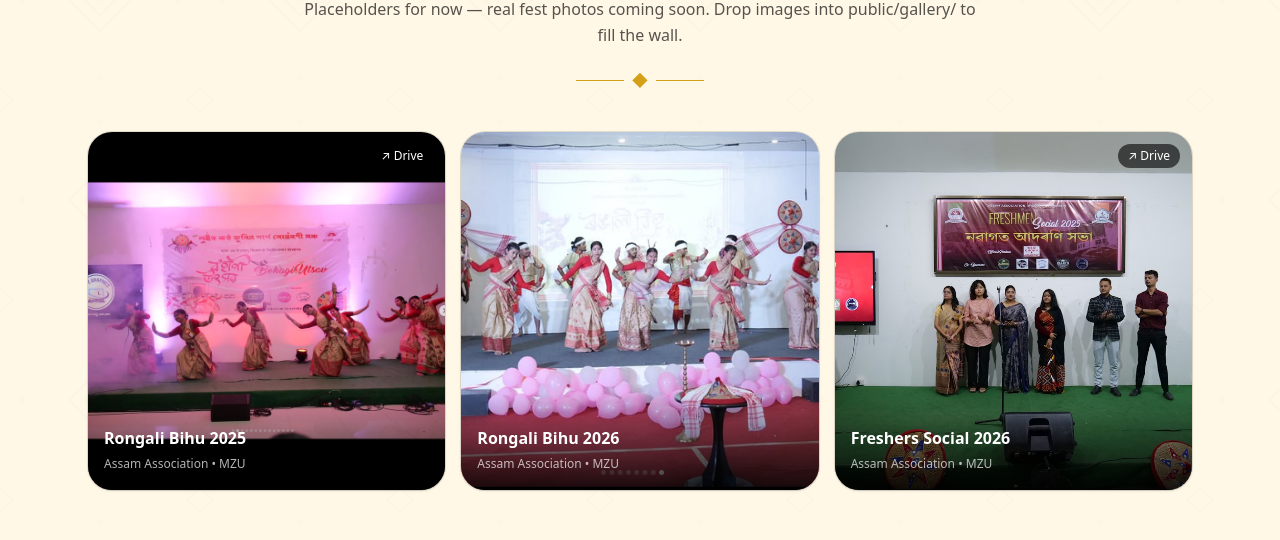
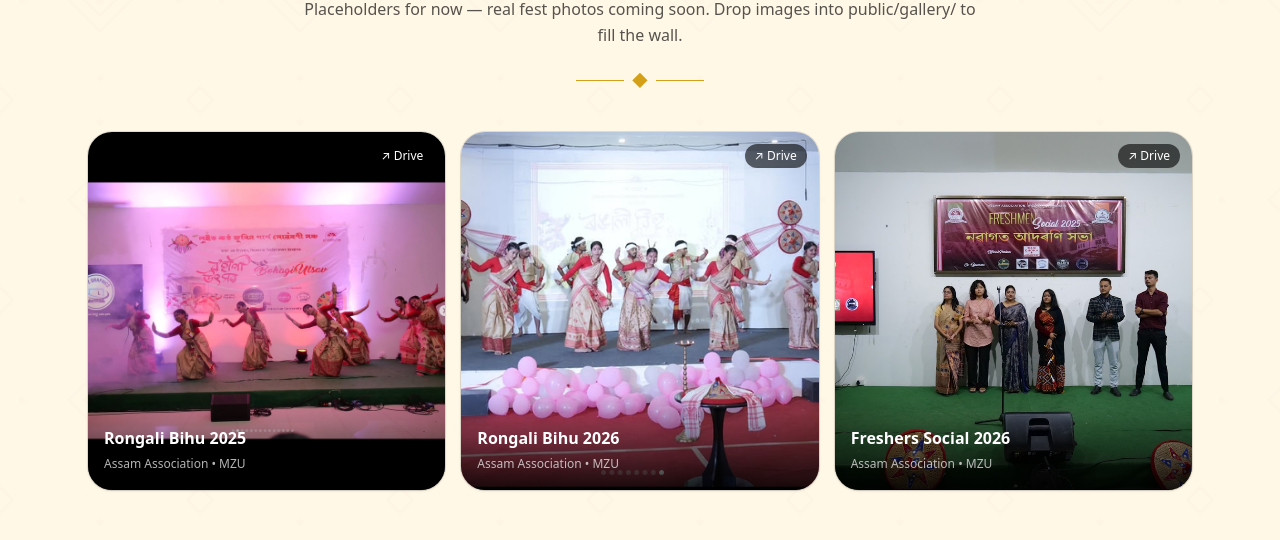
Before and after one commit to mrigangha/assam, a Next.js app: page / in a window 1280 px wide. Shown: the part 5900-6440 px from the top of the page. Built offline with nearby package versions, Linux system fonts and the light colour scheme.

Commit message:
Gallery tiles link to per-event Drive folders

```diff
--- a/src/app/page.tsx
+++ b/src/app/page.tsx
@@ -10,6 +10,8 @@ import { LanguageProvider, useLang } from "@/components/Language";
 const INSTA_PROFILE = "https://www.instagram.com/assam_association_mzu/";
 const HELP_DESK_POST = "https://www.instagram.com/p/DYl13kzTHFC/";
 const DRIVE_FOLDER = "https://drive.google.com/drive/folders/1Gw_AePnKZDdMpu8nSOPH2xBXC9PMv-1B";
+const FRESHERS_DRIVE = "https://drive.google.com/drive/folders/1hoBWFzFxxbjCX1pXCwHq6sStBPV_gd_D";
+const RONGALI26_DRIVE = "https://drive.google.com/drive/folders/19wpdEhFce2WC32-WkvUWK0vrLQlgfBZ1";
 
 function SectionHeading({
   kicker,
@@ -381,9 +383,9 @@ function HomeContent() {
                 i === 0
                   ? { src: "/slideshow/Screenshot_2026-10-02_20-24-06.png", link: DRIVE_FOLDER }
                   : i === 1
-                    ? { src: "/hasuri.png", link: null as string | null }
+                    ? { src: "/hasuri.png", link: RONGALI26_DRIVE }
                     : i === 2
-                      ? { src: "/freshers.png", link: DRIVE_FOLDER }
+                      ? { src: "/freshers.png", link: FRESHERS_DRIVE }
                       : null;
               if (photo) {
                 const inner = (
```
